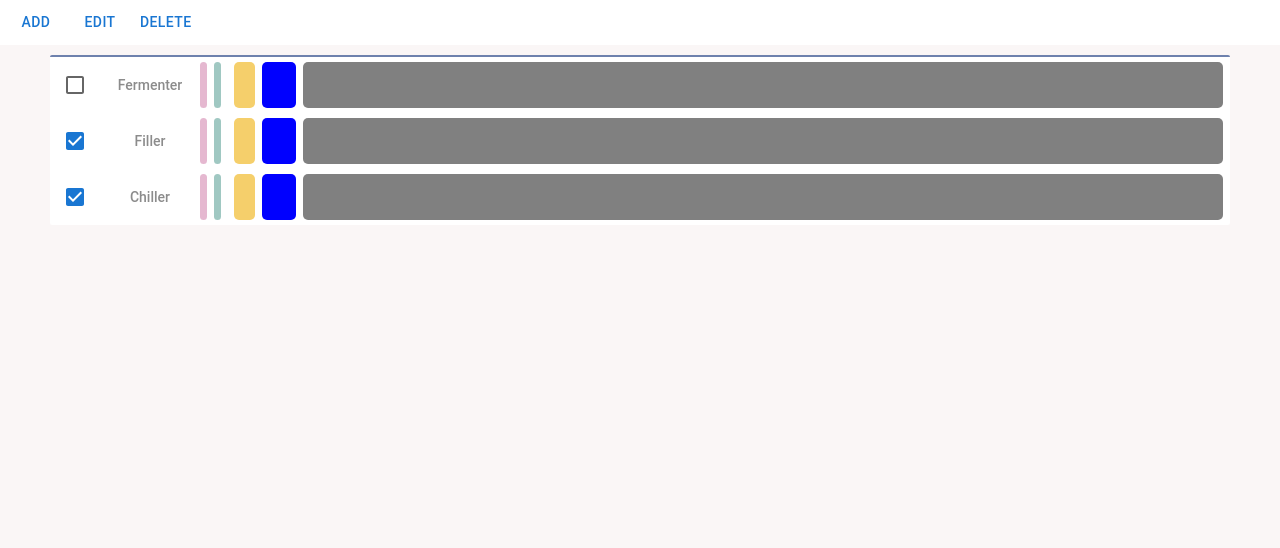
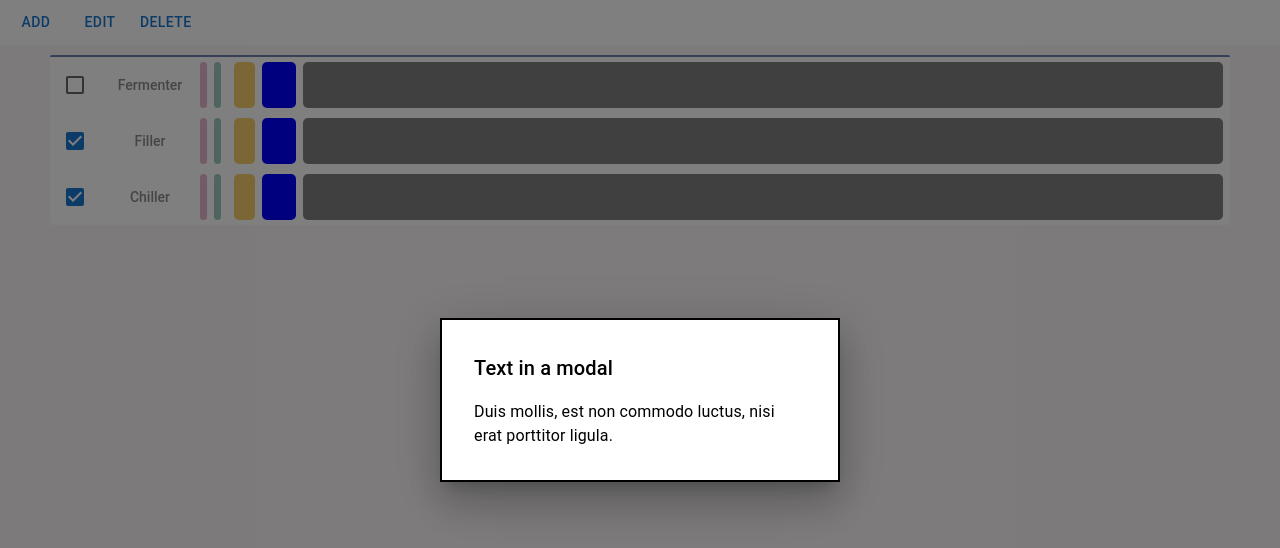
Before and after one commit to mama4294/process-app, a Next.js app: page / in a window 1280 px wide. Both pictures are taken after a click on the button "ADD". Shown: the top 548 px of the page. Built offline with nearby package versions, Linux system fonts and the light colour scheme.

Commit message:
adds the start of the edit equipment modal

```diff
--- a/components/actionBar.js
+++ b/components/actionBar.js
@@ -3,22 +3,15 @@ import { EquipmentContext } from "../contexts/equipmentContext";
 import { useContext } from "react";
 import styles from "../styles/ActionBar.module.css";
 
-const ActionBar = () => {
+const ActionBar = ({ openModal }) => {
   const { selectionIds, deleteEquipment } = useContext(EquipmentContext);
+
   return (
     <div className={styles.actionBar}>
-      <Button
-        varient="outlined"
-        //  onClick={}
-      >
+      <Button varient="outlined" onClick={openModal}>
         Add
       </Button>
-      <Button
-        varient="outlined"
-        //  onClick={}
-      >
-        Edit
-      </Button>
+      <Button varient="outlined">Edit</Button>
       {selectionIds !== null && selectionIds.length > 0 && (
         <Button varient="outlined" onClick={deleteEquipment}>
           Delete
--- /dev/null
+++ b/components/editEquipment.js
@@ -0,0 +1,36 @@
+import React from "react";
+import Modal from "@mui/material/Modal";
+import Box from "@mui/material/Box";
+import Button from "@mui/material/Button";
+import Typography from "@mui/material/Typography";
+
+const style = {
+  position: "absolute",
+  top: "50%",
+  left: "50%",
+  transform: "translate(-50%, -50%)",
+  width: 400,
+  bgcolor: "background.paper",
+  border: "2px solid #000",
+  boxShadow: 24,
+  p: 4,
+};
+
+const EditEquipmentModal = ({ open, handleClose }) => {
+  return (
+    <div>
+      <Modal open={open} onClose={handleClose}>
+        <Box sx={style}>
+          <Typography id="modal-modal-title" variant="h6" component="h2">
+            Text in a modal
+          </Typography>
+          <Typography id="modal-modal-description" sx={{ mt: 2 }}>
+            Duis mollis, est non commodo luctus, nisi erat porttitor ligula.
+          </Typography>
+        </Box>
+      </Modal>
+    </div>
+  );
+};
+
+export default EditEquipmentModal;
--- a/pages/index.js
+++ b/pages/index.js
@@ -1,11 +1,19 @@
 import Gantt from "../components/gantt";
 import ActionBar from "../components/actionBar";
+import EditEquipment from "../components/editEquipment";
+import { useState } from "react";
 
 export default function Home() {
+  const [modelOpen, setModalOpen] = useState(false);
+  const handleOpen = () => setModalOpen(true);
+  const handleClose = () => setModalOpen(false);
   return (
     <>
-      <ActionBar />
+      <ActionBar openModal={handleOpen} />
       <Gantt />
+      {modelOpen && (
+        <EditEquipment open={modelOpen} handleClose={handleClose} />
+      )}
     </>
   );
 }
```
